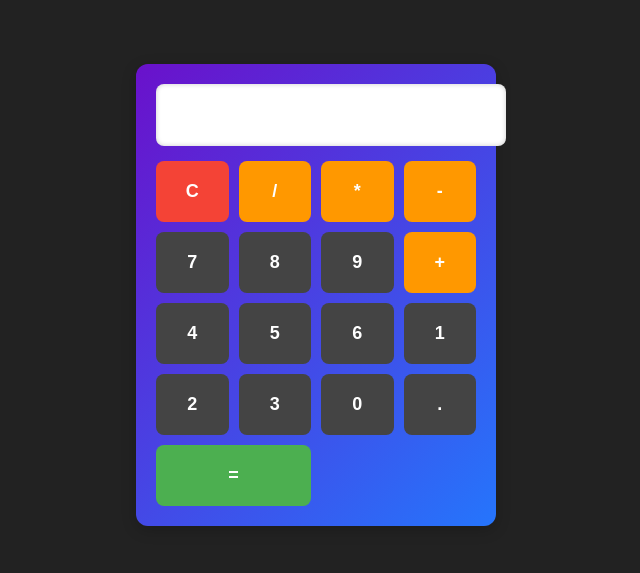
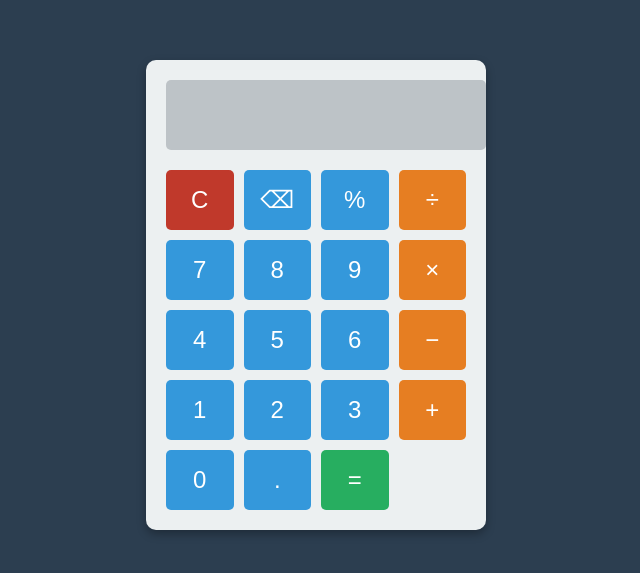
Before and after one commit to MIRACLEMUM/mira11, a plain HTML site: page cal.html in a window 1280 px wide. Shown: the part 113-686 px from the top of the page, without its empty margins (324-964 px from the left). Drawn offline with Linux system fonts and the light colour scheme.

Commit message:
Update cal.html

```diff
--- a/cal.html
+++ b/cal.html
@@ -6,113 +6,112 @@
     <title>Calculator</title>
     <style>
         body {
-            font-family: Arial, sans-serif;
             display: flex;
             justify-content: center;
             align-items: center;
             height: 100vh;
-            background-color: #222;
+            background: #2c3e50;
+            font-family: Arial, sans-serif;
         }
         .calculator {
-            background: linear-gradient(135deg, #6a11cb, #2575fc);
+            width: 300px;
+            background: #ecf0f1;
             padding: 20px;
-            border-radius: 12px;
-            box-shadow: 0px 4px 15px rgba(0, 0, 0, 0.2);
-            text-align: center;
-            width: 320px;
+            border-radius: 10px;
+            box-shadow: 0 4px 10px rgba(0, 0, 0, 0.3);
         }
-        input {
+        .display {
             width: 100%;
-            font-size: 28px;
-            padding: 15px;
-            text-align: center;
-            margin-bottom: 15px;
+            height: 50px;
+            text-align: right;
+            font-size: 2em;
+            padding: 10px;
             border: none;
-            border-radius: 8px;
-            background: #fff;
-            outline: none;
-            box-shadow: inset 0px 0px 5px rgba(0, 0, 0, 0.2);
+            background: #bdc3c7;
+            border-radius: 5px;
         }
         .buttons {
             display: grid;
             grid-template-columns: repeat(4, 1fr);
             gap: 10px;
+            margin-top: 20px;
         }
         button {
-            padding: 20px;
-            font-size: 18px;
+            height: 60px;
+            font-size: 1.5em;
             border: none;
+            background: #3498db;
+            color: white;
+            border-radius: 5px;
             cursor: pointer;
-            border-radius: 8px;
-            color: white;
-            font-weight: bold;
-            transition: 0.2s;
+            transition: 0.3s;
         }
-        .number {
-            background: #444;
-        }
-        .number:hover {
-            background: #666;
+        button:hover {
+            background: #2980b9;
         }
         .operator {
-            background: #ff9800;
+            background: #e67e22;
         }
         .operator:hover {
-            background: #e68900;
+            background: #d35400;
         }
         .equal {
-            background: #4CAF50;
-            grid-column: span 2;
+            background: #27ae60;
         }
         .equal:hover {
-            background: #45a049;
+            background: #1e8449;
         }
         .clear {
-            background: #f44336;
+            background: #c0392b;
         }
         .clear:hover {
-            background: #d32f2f;
+            background: #922b21;
         }
     </style>
 </head>
 <body>
     <div class="calculator">
-        <input type="text" id="display" disabled>
+        <input type="text" class="display" id="display" disabled>
         <div class="buttons">
-            <button onclick="clearDisplay()" class="clear">C</button>
-            <button onclick="appendValue('/')" class="operator">/</button>
-            <button onclick="appendValue('*')" class="operator">*</button>
-            <button onclick="appendValue('-')" class="operator">-</button>
-            <button onclick="appendValue('7')" class="number">7</button>
-            <button onclick="appendValue('8')" class="number">8</button>
-            <button onclick="appendValue('9')" class="number">9</button>
-            <button onclick="appendValue('+')" class="operator">+</button>
-            <button onclick="appendValue('4')" class="number">4</button>
-            <button onclick="appendValue('5')" class="number">5</button>
-            <button onclick="appendValue('6')" class="number">6</button>
-            <button onclick="appendValue('1')" class="number">1</button>
-            <button onclick="appendValue('2')" class="number">2</button>
-            <button onclick="appendValue('3')" class="number">3</button>
-            <button onclick="appendValue('0')" class="number">0</button>
-            <button onclick="appendValue('.')" class="number">.</button>
-            <button onclick="calculate()" class="equal">=</button>
+            <button class="clear" onclick="clearDisplay()">C</button>
+            <button onclick="backspace()">⌫</button>
+            <button onclick="appendValue('%')">%</button>
+            <button class="operator" onclick="appendValue('/')">÷</button>
+            <button onclick="appendValue('7')">7</button>
+            <button onclick="appendValue('8')">8</button>
+            <button onclick="appendValue('9')">9</button>
+            <button class="operator" onclick="appendValue('*')">×</button>
+            <button onclick="appendValue('4')">4</button>
+            <button onclick="appendValue('5')">5</button>
+            <button onclick="appendValue('6')">6</button>
+            <button class="operator" onclick="appendValue('-')">−</button>
+            <button onclick="appendValue('1')">1</button>
+            <button onclick="appendValue('2')">2</button>
+            <button onclick="appendValue('3')">3</button>
+            <button class="operator" onclick="appendValue('+')">+</button>
+            <button onclick="appendValue('0')">0</button>
+            <button onclick="appendValue('.')">.</button>
+            <button class="equal" onclick="calculateResult()">=</button>
         </div>
     </div>
 
     <script>
         function appendValue(value) {
-            document.getElementById("display").value += value;
+            document.getElementById('display').value += value;
         }
-
         function clearDisplay() {
-            document.getElementById("display").value = "";
+            document.getElementById('display').value = '';
         }
-
-        function calculate() {
+        function backspace() {
+            let display = document.getElementById('display');
+            display.value = display.value.slice(0, -1);
+        }
+        function calculateResult() {
+            let display = document.getElementById('display');
             try {
-                document.getElementById("display").value = eval(document.getElementById("display").value);
+                display.value = eval(display.value);
             } catch {
-                document.getElementById("display").value = "Error";
+                display.value = 'Error';
             }
         }
     </script>
```
